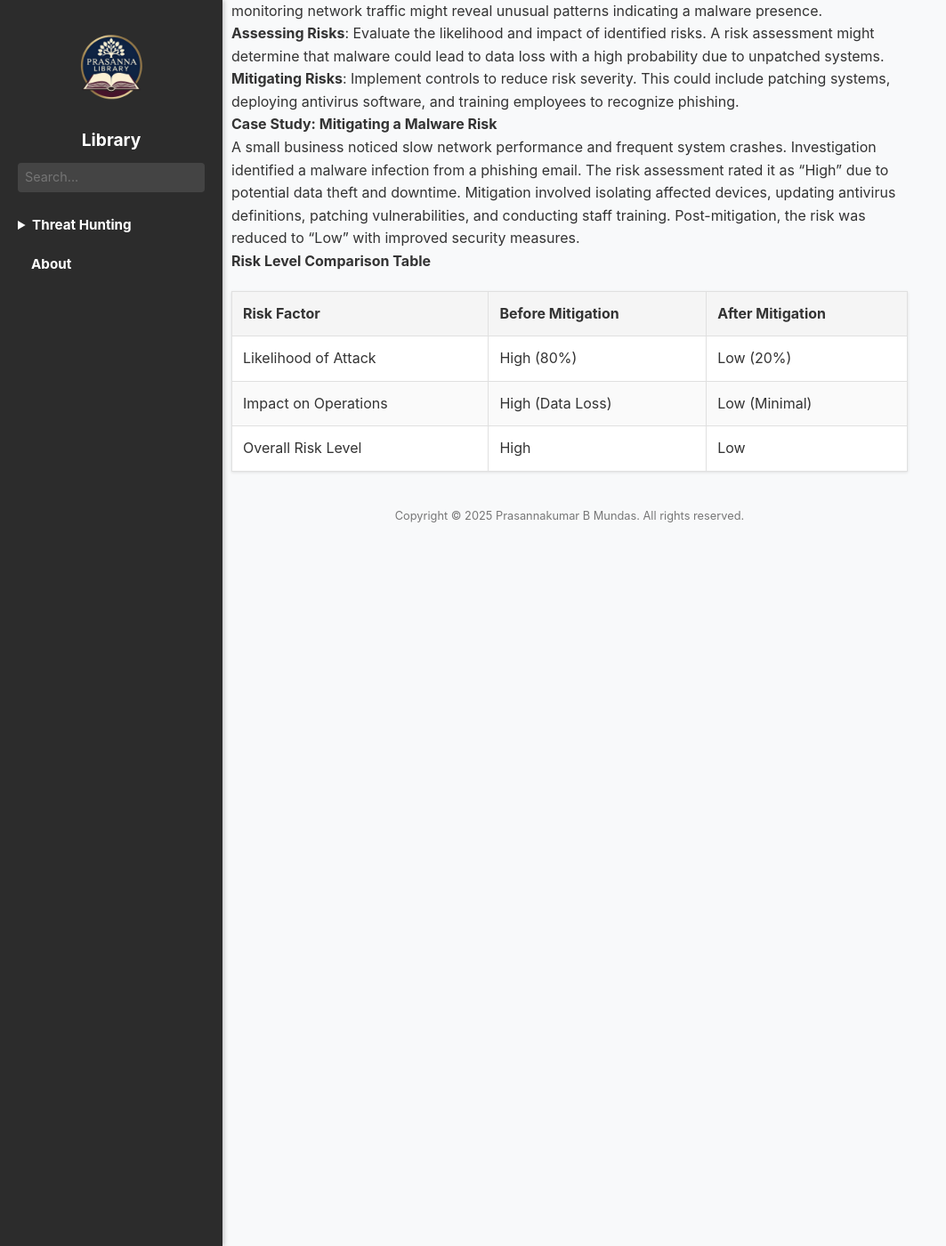
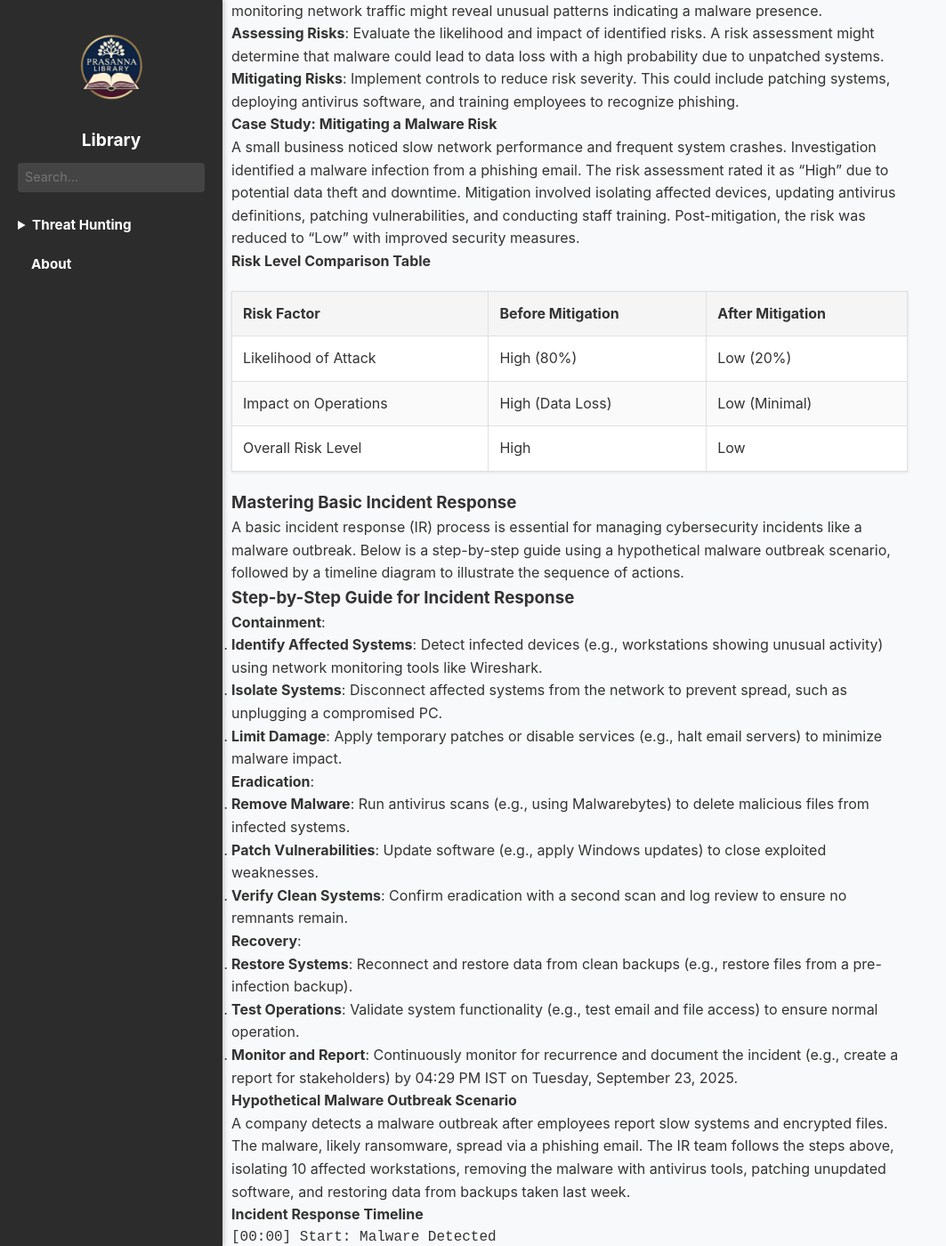
Before and after one commit to pbmundas/library, a Jekyll site: the page built from _posts/2025-09-22-Cybersecurity-Fundamentals.md, in a window 1280 px wide and 1400 px high, scrolled down 2892 px. Shown: the whole window at 89% size, without its empty margins (0-1063 px from the left). Built offline with Jekyll 4.4.1, drawn with Linux system fonts in a browser that asks for light colours; some of the changed text lies outside the part shown.

Commit message:
Update and rename 2025-09-22-Course-Plan-From-Beginner-to-Pro.md to 2025-09-22-Cybersecurity-Fundamentals.md

````diff
--- a/_posts/2025-09-22-Course-Plan-From-Beginner-to-Pro.md
+++ b/_posts/2025-09-22-Cybersecurity-Fundamentals.md
@@ -128,3 +128,68 @@ A small business noticed slow network performance and frequent system crashes. I
 | Likelihood of Attack    | High (80%)        | Low (20%)        |
 | Impact on Operations    | High (Data Loss)  | Low (Minimal)    |
 | Overall Risk Level      | High              | Low              |
+
+### Mastering Basic Incident Response
+
+A basic incident response (IR) process is essential for managing cybersecurity incidents like a malware outbreak. Below is a step-by-step guide using a hypothetical malware outbreak scenario, followed by a timeline diagram to illustrate the sequence of actions.
+
+### Step-by-Step Guide for Incident Response
+
+- **Containment**:
+  1. **Identify Affected Systems**: Detect infected devices (e.g., workstations showing unusual activity) using network monitoring tools like Wireshark.
+  2. **Isolate Systems**: Disconnect affected systems from the network to prevent spread, such as unplugging a compromised PC.
+  3. **Limit Damage**: Apply temporary patches or disable services (e.g., halt email servers) to minimize malware impact.
+
+- **Eradication**:
+  4. **Remove Malware**: Run antivirus scans (e.g., using Malwarebytes) to delete malicious files from infected systems.
+  5. **Patch Vulnerabilities**: Update software (e.g., apply Windows updates) to close exploited weaknesses.
+  6. **Verify Clean Systems**: Confirm eradication with a second scan and log review to ensure no remnants remain.
+
+- **Recovery**:
+  7. **Restore Systems**: Reconnect and restore data from clean backups (e.g., restore files from a pre-infection backup).
+  8. **Test Operations**: Validate system functionality (e.g., test email and file access) to ensure normal operation.
+  9. **Monitor and Report**: Continuously monitor for recurrence and document the incident (e.g., create a report for stakeholders) by 04:29 PM IST on Tuesday, September 23, 2025.
+
+#### Hypothetical Malware Outbreak Scenario
+A company detects a malware outbreak after employees report slow systems and encrypted files. The malware, likely ransomware, spread via a phishing email. The IR team follows the steps above, isolating 10 affected workstations, removing the malware with antivirus tools, patching unupdated software, and restoring data from backups taken last week.
+
+#### Incident Response Timeline
+
+```plaintext
+[00:00] Start: Malware Detected
+   |
+   v
+[00:15] Containment: Identify Affected Systems
+   |
+   v
+[00:30] Containment: Isolate Systems
+   |
+   v
+[01:00] Containment: Limit Damage
+   |
+   v
+[02:00] Eradication: Remove Malware
+   |
+   v
+[02:30] Eradication: Patch Vulnerabilities
+   |
+   v
+[03:00] Eradication: Verify Clean Systems
+   |
+   v
+[04:00] Recovery: Restore Systems
+   |
+   v
+[04:30] Recovery: Test Operations
+   |
+   v
+[05:00] Recovery: Monitor and Report
+   |
+   v
+[05:30] End: Incident Resolved
+```
+
+- **00:00**: Malware detection triggers response.
+- **00:15-01:00**: Containment actions isolate the threat.
+- **02:00-03:00**: Eradication removes and secures systems.
+- **04:00-05:00**: Recovery restores and monitors operations.
````
